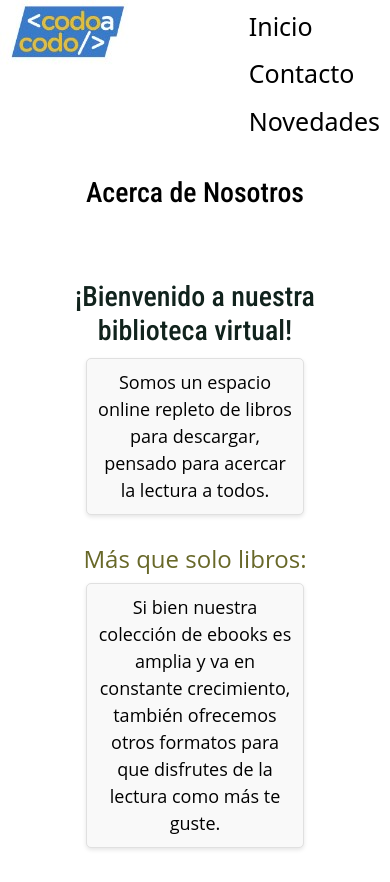
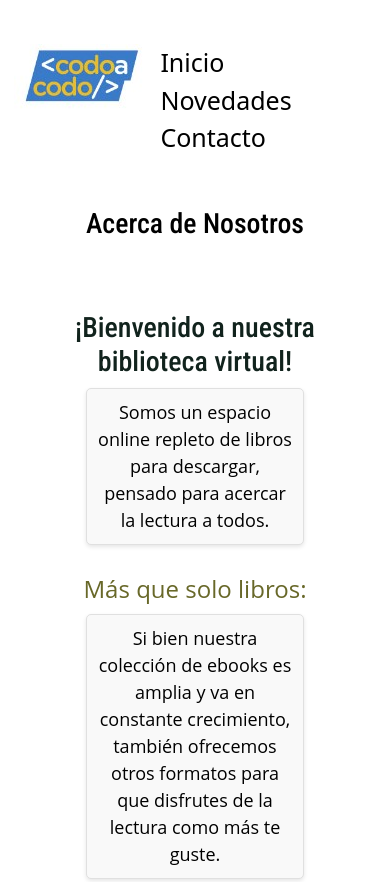
Before and after one commit to Is2095/Biblioteca-Virtual, a plain HTML site: page About_us.html in a window 390 px wide. Shown: the top 882 px of the page. Drawn offline with nearby package versions, Linux system fonts and the light colour scheme.

Commit message:
correccion validaciones en index y about_us, correccion  icono en verson mobile

```diff
--- a/About_us.html
+++ b/About_us.html
@@ -23,25 +23,19 @@
 <body>
 <header>
   <!-- Menús -->
-  <nav>
 
-    <div class="container_nav">
-
-       <div class="container_nav_logo">
-           <img src="Images/logo.jpg" alt="logo" width="146" height="66">
-       </div>
-
-       <div class="container_nav_menu">
-           <ul>
-               <li><a href="index.html">Inicio</a></li>
-               <li><a href="./formulario/CONTACTO.html">Contacto</a></li>
-               <li><a href="seccion_3.html">Novedades</a></li>
-
-           </ul>
-       </div>
-
+ <nav class="container_nav">
+    <div class="container_nav_logo">
+        <img class="imagenCodoACodo" src="../Images/logo.jpg" alt="logo" width="146" height="66">
     </div>
- </nav>
+    <div class="container_nav_menu">
+        <ul class="ulNav">
+            <li><a class="aNav" href="../index.html">Inicio</a></li>
+            <li><a class="aNav" href="../seccion_3.html">Novedades</a></li>
+            <li><a class="aNav" href="../formulario/CONTACTO.html">Contacto</a></li>
+        </ul>
+    </div>
+</nav>
     <section id="About_us">
 
         <div class="About_us">
@@ -101,11 +95,11 @@
     <div class="contact-form">
 
 
-            <form action="servidor-ejemplo.com"> <!-- Aquí se enviará el Formulario -->
+            <form action="servidor-ejemplo.com">
 
                 <fieldset>
 
-                  <legend>Buscamos embajador</legend>
+                  <h2>Buscamos embajador</h2>
 
                   <div class="form-control">
                     <label for="name">Nombre completo:</label>
@@ -148,53 +142,6 @@
 </section>
 </main>
 
-<!-- Pie de Página
-
-<footer class="text-center footer-style">
-
-    <div class="container">
-
-        <div class="row">
-
-            <div class="col-md-4 footer-col">
-                <h3>Dirección</h3>
-                <iframe src="https://www.google.com/maps/embed?pb=!1m18!1m12!1m3!1d3284.753271036201!2d-58.40201092338667!3d-34.585109056517176!2m3!1f0!2f0!3f0!3m2!1i1024!2i768!4f13.1!3m3!1m2!1s0x95bcca9e62bc9fb7%3A0xd4513402bd37a401!2sBiblioteca%20Nacional!5e0!3m2!1ses-419!2sar!4v1712017195078!5m2!1ses-419!2sar" width="300" height="150" style="border:0;" allowfullscreen="" loading="lazy" referrerpolicy="no-referrer-when-downgrade"></iframe>
-                <p>Av. Gral. Las Heras 2555, C1425ASC Cdad. Autónoma de Buenos Aires</p>
-            </div>
-
-            <div class="col-md-4 footer-col">
-
-                <h3>Redes</h3>
-
-                <ul class="list-inline">
-                    <li>
-                        <a  target="_blank" href="#" class="btn-social btn-outline"><i class="fa-brands fa-facebook"></i></a>
-                    </li>
-                    <li>
-                        <a  target="_blank" href="#" class="btn-social btn-outline"><i class="fa fa-fw fa-google-plus"></i></a>
-                    </li>
-                    <li>
-                        <a  target="_blank" href="#" class="btn-social btn-outline"><i class="fa fa-fw fa-twitter"></i></a>
-                    </li>
-                    <li>
-                        <a  target="_blank" href="#" class="btn-social btn-outline"><i class="fa fa-fw fa-linkedin"></i></a>
-                    </li>
-                    <li>
-                        <a  target="_blank" href="#" class="btn-social btn-outline"><i class="fa fa-fw fa-dribbble"></i></a>
-                    </li>
-                </ul>
-
-            </div>
-
-            <div class="col-md-4 footer-col">
-                <h3><a href="About_us.html">Quienes somos</a></h3>
-                <p>Nos dedicamos a brindarte el catálogo más completo de libros: novelas, autobiografías, Historia, autoayuda, divulgación científica, poesía, y miles de títulos para todos los gustos literarios</p>
-            </div>
-
-        </div>
-
-    </div>
-</footer> -->
 
 <footer>
     <div class="contenedor-footer">
--- a/CSS/About_us.css
+++ b/CSS/About_us.css
@@ -79,19 +79,39 @@ ul li i {
 
 
 /* menú */
+.container_nav {
+    display: flex;
+    justify-content: space-between;
+    margin: .9rem;
+}
 
-.container_nav { display: flex; justify-content: space-between;}
+.container_nav_menu {
+    margin-top: 30px;
+}
 
-.container_nav_menu { margin-top: 2%;}
+.container_nav_logo {
+    margin-top: 30px;
+}
 
-ul{ list-style-type: none;}
+.ulNav {
+    list-style-type: none;
+}
 
-li{ display: flex; text-align: center; margin: 0 10px 0 0; font-size: 25px;}
+.ulNav li {
+    display: inline;
+    text-align: center;
+    margin: 0 10px 0 0;
+    font-size: 25px;
+}
 
-a {  text-decoration: none; color: black;}
+.aNav {
+    text-decoration: none;
+    color: black;
+}
 
-a:hover { color: brown;}
-
+.aNav:hover {
+    color: brown;
+}
 
 /* formulario */
 
@@ -206,6 +226,39 @@ footer {
   }
   }
   @media screen and (max-width:500px){
+    .container_nav {
+        display: flex;
+        justify-content: space-between;
+        margin: .9rem;
+    }
+
+    .container_nav_menu {
+        margin-top: 30px;
+    }
+
+    .ulNav {
+        list-style-type: none;
+    }
+
+    .ulNav li {
+        display: inline;
+        text-align: center;
+        margin: 0 10px 0 0;
+        font-size: 25px;
+    }
+
+    .aNav {
+        text-decoration: none;
+        color: black;
+    }
+
+    .aNav:hover {
+        color: brown;
+    }
+
+
+
+
     .contenedor-footer {
       flex-direction: column;
   }
--- a/styles.css
+++ b/styles.css
@@ -6,15 +6,17 @@
 .container_nav_menu {
    margin-top: 10px;
 }
+
 .container_header .container_nav_logo{
   width: 146px;
   height: auto;
+
 
 }
 
 header {
   width: 100%;
-  height: 200px;
+  height: 250px;
   background: #e7cc65;
   background: linear-gradient(to right, hsla(44, 84%, 22%, 0.317), hsla(59, 82%, 11%, 0.664));
   background-size: cover;
@@ -71,7 +73,7 @@ header h1{
 
  /* SECCION I N I C I O */
     .inicio {
-        position: relative; /* Añadir posición relativa para poder superponer elementos */
+        position: relative;
 
         background: linear-gradient(to bottom, rgb(247, 243, 243), rgba(0, 0, 0, 0.6)), url(./Images/books-8594725_1280.jpg);
         background-repeat: no-repeat;
@@ -93,25 +95,27 @@ header h1{
     overflow: hidden; /* Oculta el contenido que se desborde del contenedor */
     align-items: center;
     justify-content: center;
-    max-height: 100vh;
+    max-height: 80vh;
+    margin: 5%;
+    position: relative;
+
 
 }
 .carousel-item{
     margin: 2%;
-    height: 100vh;
+    height: 80vh;
 
 }
 .carousel-item img {
     max-width: 40%; /* Ajustar al 100% del ancho del contenedor */
-    height: auto;
-    opacity: 1; /* Opacidad al 100% para las imágenes del carrusel */
+    height: 80vh;
     MARGIN: 0 auto;
 }
 .carousel-control-prev-icon,
 .carousel-control-next-icon {
     width: 100px; /* Ancho de la flecha */
     height: 40px; /* Altura de la flecha */
-    font-size: 24rem; /* Tamaño de la flecha */
+    font-size: 24px; /* Tamaño de la flecha */
 
 
 
@@ -123,7 +127,15 @@ header h1{
     background-color: #cdd2d8bf; /* Cambio de color al pasar el cursor */
     color: #fff; /* Cambio de color del texto al pasar el cursor */
 }
-
+.centered-text {
+  position: absolute;
+  bottom: 0;
+  left: 50%;
+  transform: translateX(-50%);
+  text-align: center;
+  margin-top: 20px;
+  color: #fff;
+}
   /* Estilos para hacer el carrusel responsive */
   @media (max-width: 768px) {
     .carousel-item img {
@@ -316,12 +328,16 @@ footer {
       line-height: 32px;
       font-size: 16px;
     }
-  }
 
-  @media screen and (max-width:500px){
     nav{
         justify-content: center;
-        padding: 30px 0 0 0;
+        padding: 25px 5px 25px 5px;
+        align-items: center;
+        justify-content: center;
+
+    }
+    nav li{
+      text-align: center;
     }
 
     nav > a{
@@ -335,18 +351,25 @@ footer {
     .textos-header h2{
         font-size: 10px;
     }
+
     .container_header .container_nav_logo {
       width: 100px;
       margin-bottom: 10px;
+    }
+
+    .carousel-container{
+      margin:10%;
+
+
     }
 }
 
 
 @media screen and (max-width:900px){
-    header{
+  header{
         background-position: center;
     }
-    .textos-header h1{
+  .textos-header h1{
       font-size: 25px;
   }
 
@@ -357,13 +380,16 @@ footer {
     width: 120px;
     margin-bottom: 10px;
   }
-    .los_mas_leidos{
+  .carousel-container{
+    margin-top: 20%;
+  }
+  .los_mas_leidos{
         flex-direction: column;
         justify-content: center;
         align-items: center;
-    }
+  }
 
-    .los_mas_leidos .contenido-textos{
+  .los_mas_leidos .contenido-textos{
         width: 90%;
     }
 }
```
Also changed, not shown: index.html (+4 -0 lines).
